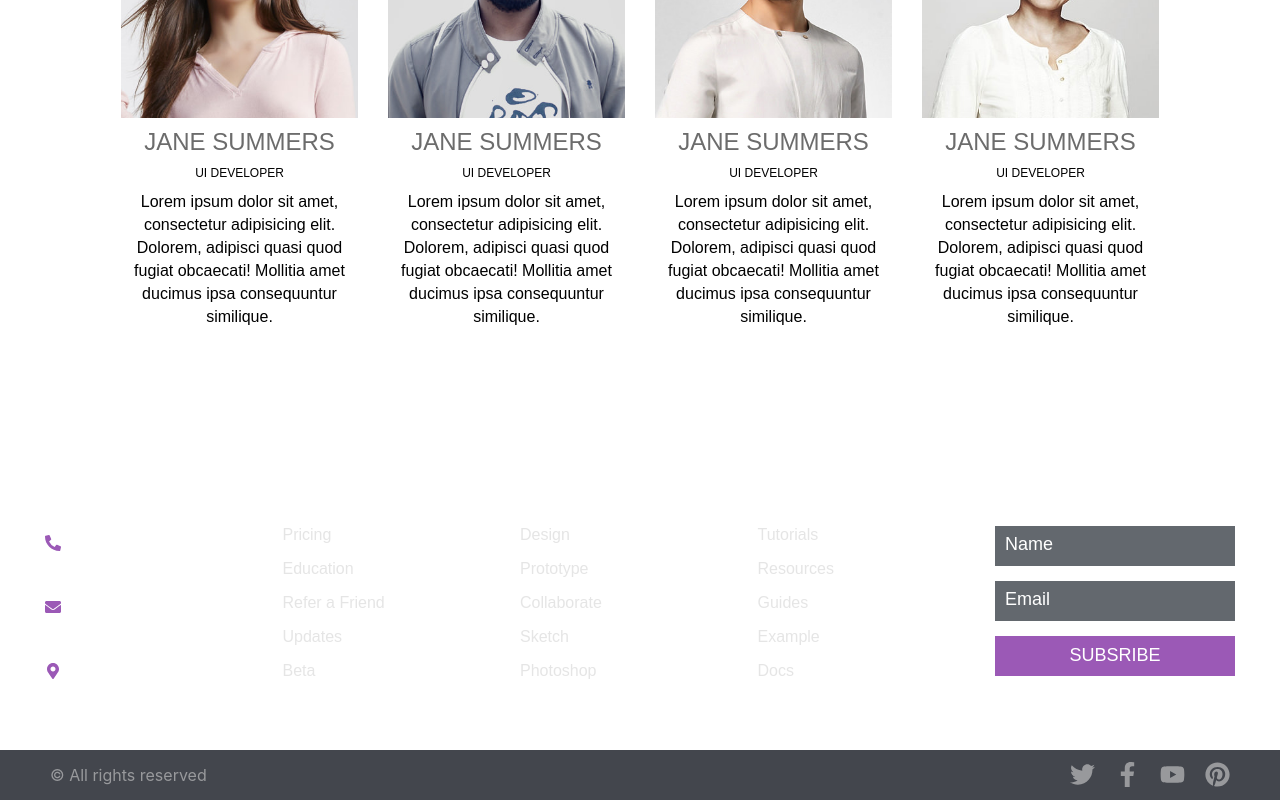
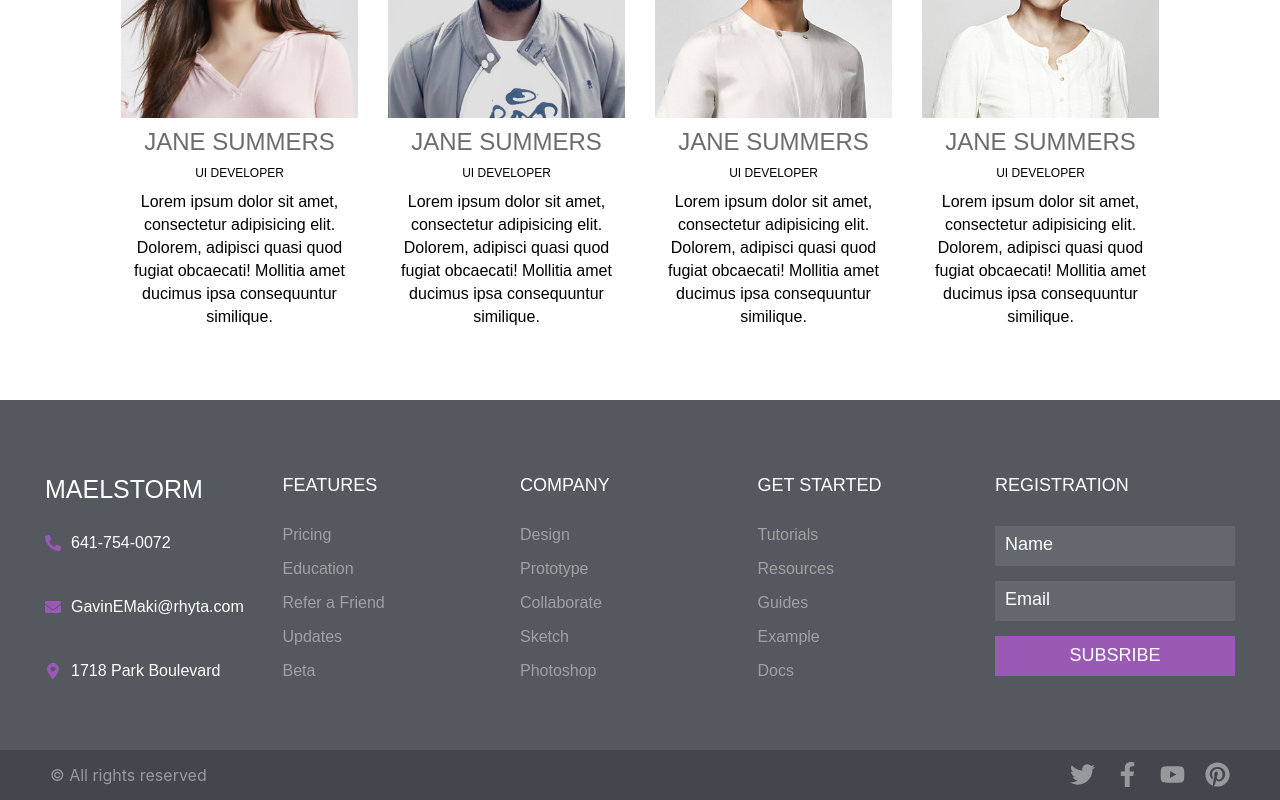
Before and after one commit to MartinYan96/maelstorm-app, a React (Create React App) app: page / in a window 1280 px wide. Shown: the part 6641-7441 px from the top of the page. Built offline with nearby package versions, Linux system fonts and the light colour scheme.

Commit message:
13.03.23

```diff
--- a/src/App.css
+++ b/src/App.css
@@ -16,7 +16,8 @@
   --aboutTextColor:rgb(47,47,47);
   --aboutIconsColor:rgba(0, 0, 0, 0.4);
   --portfolioCategoryButtonColor:rgb(108,108,108);
-  --navmenu:rgb(236,240,241)
+  --navmenu:rgb(236,240,241);
+  --footerBackgrondColor:rgb(84,89,95)
 }
 @media screen and (max-width: 768px) {
   :root{
```
